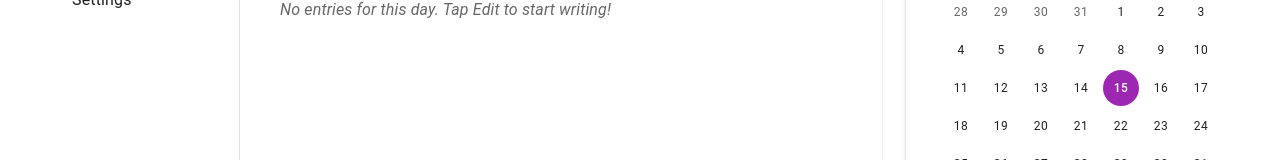
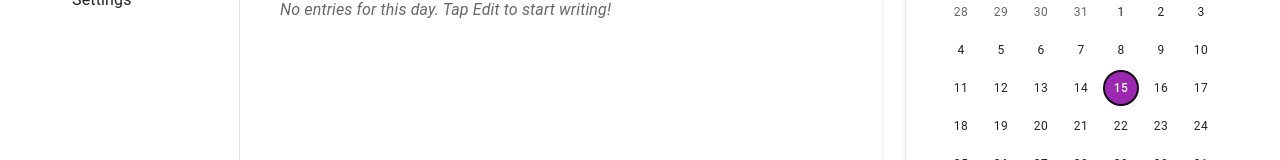
Before and after one commit to newerik/gratia-pwa, a React (Vite) app: page / in a window 1280 px wide. Shown: the part 192-352 px from the top of the page. Built offline with nearby package versions, Linux system fonts and the light colour scheme; some icons are missing.

Commit message:
Feat: Add calendar day indicators and refactor DayWithDot component

```diff
--- /dev/null
+++ b/src/components/DayWithDot/DayWithDot.tsx
@@ -0,0 +1,61 @@
+import { Badge } from '@mui/material';
+import { PickersDay } from '@mui/x-date-pickers/PickersDay';
+import type { PickersDayProps } from '@mui/x-date-pickers/PickersDay';
+import { format } from 'date-fns';
+
+export interface DayWithDotProps extends PickersDayProps {
+  highlightedDays?: Set<string>;
+}
+
+const DayWithDot = (props: DayWithDotProps) => {
+  const { highlightedDays, day, outsideCurrentMonth, ...other } = props;
+
+  const hasEntry = !outsideCurrentMonth && highlightedDays?.has(format(day, 'yyyy-MM-dd'));
+
+  return (
+    <Badge
+      key={props.day.toString()}
+      overlap="circular"
+      variant="dot"
+      invisible={!hasEntry}
+      sx={{
+        '& .MuiBadge-badge': {
+          bottom: 6,
+          top: 'auto',
+          left: '50%',
+          right: 'auto',
+          backgroundColor: other.selected ? '#fff' : 'primary.main',
+          minWidth: 6,
+          width: 6,
+          height: 6,
+          borderRadius: '50%',
+          border: 'none',
+          transform: 'translateX(-50%) scale(1)',
+          transition: (theme) =>
+            theme.transitions.create(['transform'], {
+              duration: theme.transitions.duration.shortest,
+            }),
+          '&.MuiBadge-invisible': {
+            transform: 'translateX(-50%) scale(0)',
+          },
+        },
+      }}
+    >
+      <PickersDay
+        {...other}
+        outsideCurrentMonth={outsideCurrentMonth}
+        day={day}
+        sx={{
+          ...(other.today && {
+            border: (theme) =>
+              `2px solid ${
+                other.selected ? theme.palette.text.primary : theme.palette.primary.main
+              } !important`,
+          }),
+        }}
+      />
+    </Badge>
+  );
+};
+
+export default DayWithDot;
--- /dev/null
+++ b/src/components/DayWithDot/index.ts
@@ -0,0 +1,2 @@
+export { default } from './DayWithDot';
+export type { DayWithDotProps } from './DayWithDot';
--- a/src/pages/GratitudeJournal/GratitudeJournal.tsx
+++ b/src/pages/GratitudeJournal/GratitudeJournal.tsx
@@ -10,6 +10,8 @@ import EditIcon from '@mui/icons-material/Edit';
 import ArrowBackIcon from '@mui/icons-material/ArrowBack';
 import type { ContentEditableEvent } from 'react-simple-wysiwyg';
 import TextEditor from '@/components/TextEditor';
+import DayWithDot from '@/components/DayWithDot';
+import type { DayWithDotProps } from '@/components/DayWithDot';
 import { useDateLocale } from '@/hooks';
 
 // --- Sub-Components Defined Outside to Prevent Re-renders & Focus Loss ---
@@ -38,6 +40,18 @@ const ReadOnlyView = ({ content, theme, noEntriesText }: ReadOnlyViewProps) => (
   </Box>
 );
 
+// Helper to determine if content is actually empty (ignoring HTML tags and common entities)
+const isContentEmpty = (html: string | null) => {
+  if (!html) return true;
+  // Basic HTML tag stripping and entity cleaning
+  const plainText = html
+    .replace(/<[^>]*>/g, '')
+    .replace(/&nbsp;/g, ' ')
+    .replace(/&zwnj;/g, '')
+    .trim();
+  return plainText === '';
+};
+
 // --- Main Component ---
 
 const GratitudeJournal = () => {
@@ -51,11 +65,30 @@ const GratitudeJournal = () => {
   // Content State
   const [content, setContent] = useState('');
 
+  // Highlighted Days State
+  const [highlightedDays, setHighlightedDays] = useState<Set<string>>(new Set());
+
   // Editing Mode (Mobile mainly)
   const [isEditing, setIsEditing] = useState(false);
 
   // Helper to get storage key
   const getStorageKey = (date: Date) => `gratia_entries_${format(date, 'yyyy-MM-dd')}`;
+
+  // Load highlighted days on mount
+  useEffect(() => {
+    const days = new Set<string>();
+    for (let i = 0; i < localStorage.length; i++) {
+      const key = localStorage.key(i);
+      if (key?.startsWith('gratia_entries_')) {
+        const dateStr = key.replace('gratia_entries_', '');
+        const storedContent = localStorage.getItem(key);
+        if (!isContentEmpty(storedContent)) {
+          days.add(dateStr);
+        }
+      }
+    }
+    setHighlightedDays(days);
+  }, []);
 
   // Load content when date changes
   useEffect(() => {
@@ -71,6 +104,18 @@ const GratitudeJournal = () => {
     // Auto-save
     const key = getStorageKey(selectedDate);
     localStorage.setItem(key, newContent);
+
+    // Update highlighted days
+    const dateStr = format(selectedDate, 'yyyy-MM-dd');
+    setHighlightedDays((prev) => {
+      const newSet = new Set(prev);
+      if (!isContentEmpty(newContent)) {
+        newSet.add(dateStr);
+      } else {
+        newSet.delete(dateStr);
+      }
+      return newSet;
+    });
   };
 
   const handleDateChange = (value: Date | null) => {
@@ -180,6 +225,14 @@ const GratitudeJournal = () => {
               onChange={handleDateChange}
               showDaysOutsideCurrentMonth
               fixedWeekNumber={6}
+              slots={{
+                day: DayWithDot,
+              }}
+              slotProps={{
+                day: {
+                  highlightedDays,
+                } as DayWithDotProps,
+              }}
             />
           </Paper>
 
```
Also changed, not shown: 1 other file (tests, documents, lock files or other folders).
